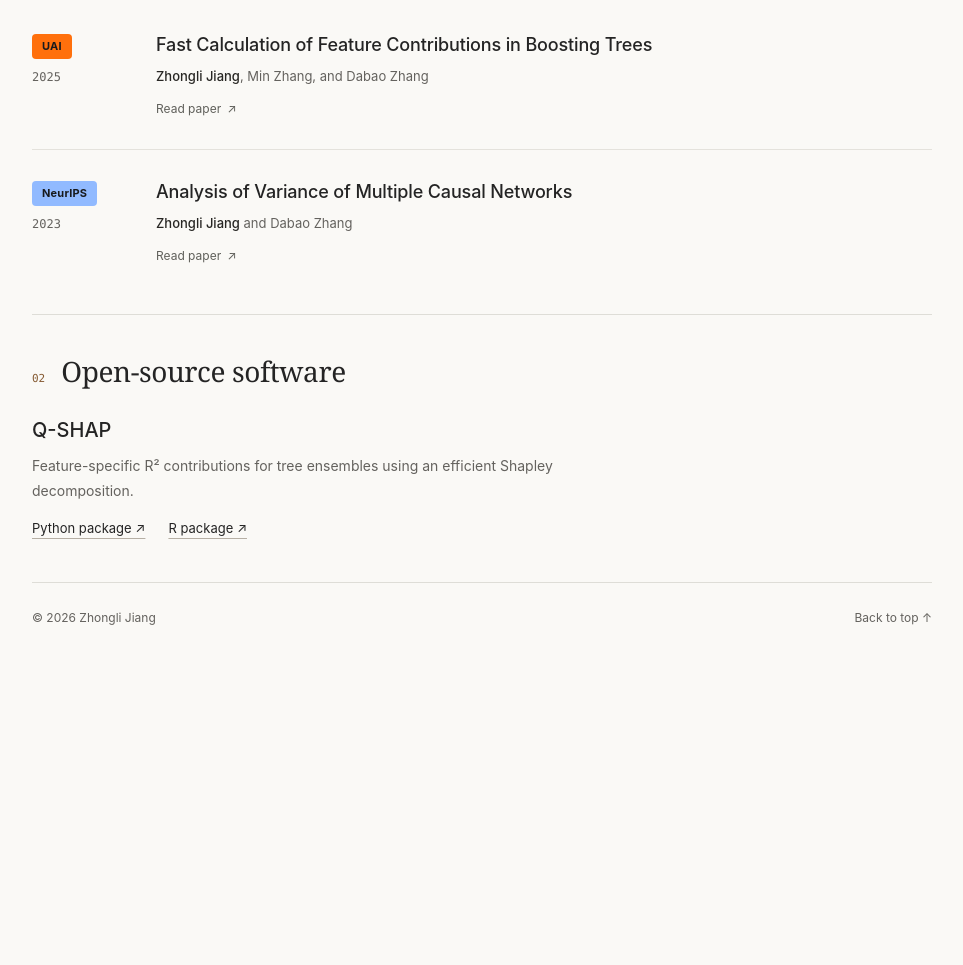
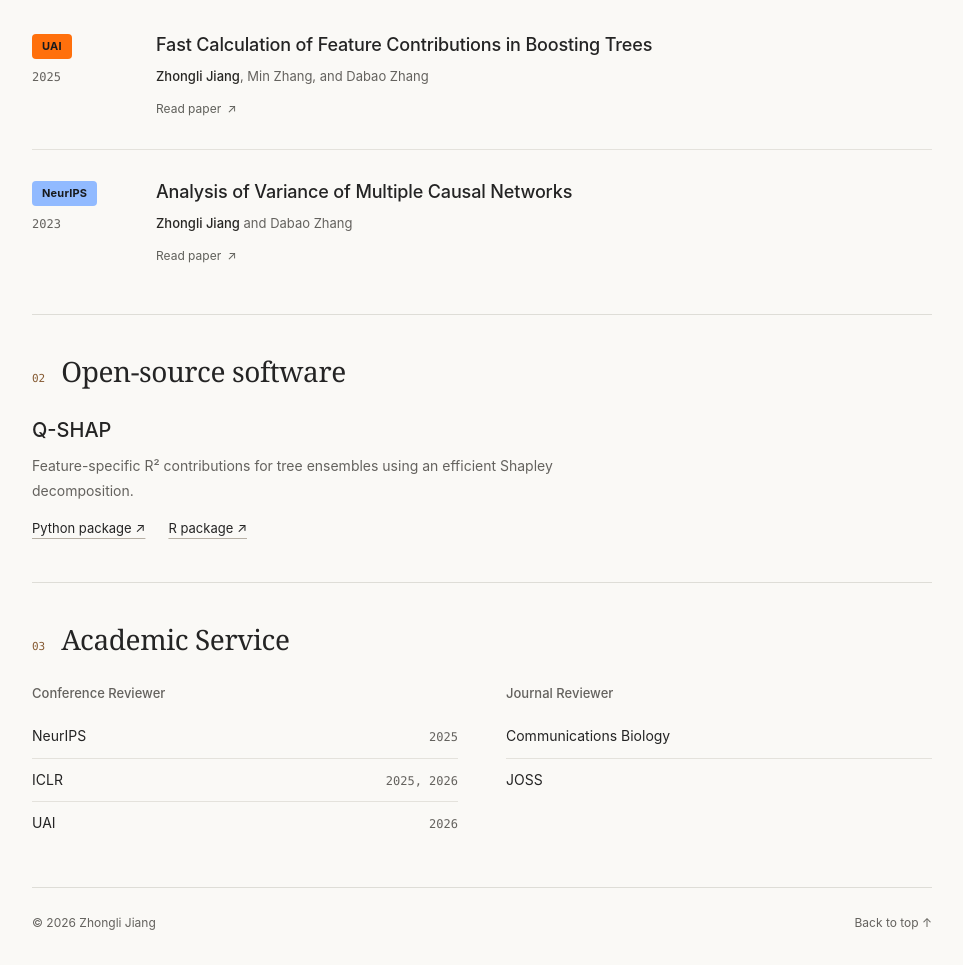
Before and after one commit to catstats/catstats.github.io, a plain HTML site: page index.html in a window 1280 px wide. Shown: the part 679-1644 px from the top of the page, without its empty margins (158-1121 px from the left). Before the commit the page ends 1339 px from the top, so only its background shows below. Drawn offline with Linux system fonts and the light colour scheme.

Commit message:
Add Academic Service section with reviewing experience

```diff
--- a/index.html
+++ b/index.html
@@ -3,7 +3,7 @@
 <head>
   <meta charset="utf-8">
   <meta name="viewport" content="width=device-width, initial-scale=1">
-  <meta name="description" content="Zhongli Jiang — representation learning, explainable artificial intelligence, causal inference, and bioinformatics. Selected publications and open-source software.">
+  <meta name="description" content="Zhongli Jiang — representation learning, explainable artificial intelligence, causal inference, and bioinformatics. Selected publications, open-source software, and academic service.">
   <meta name="theme-color" content="#141516">
   <title>Zhongli Jiang | Statistics & Machine Learning</title>
   <link rel="icon" href="assets/favicon.svg" type="image/svg+xml">
@@ -80,18 +80,25 @@
     .software h3 { font-size: 20px; }
     .software p { margin: 8px 0 14px; color: var(--muted); font-size: 14px; }
     .software .links { margin-top: 0; font-size: 13px; }
+    .service-grid { display: grid; grid-template-columns: repeat(2, minmax(0, 1fr)); gap: 48px; }
+    .service-grid h3 { margin: 0 0 12px; color: var(--muted); font-size: 13px; font-weight: 500; }
+    .service-list { list-style: none; padding: 0; margin: 0; }
+    .service-list li { display: flex; justify-content: space-between; align-items: baseline; gap: 16px; padding: 10px 0; font-size: 14px; line-height: 1.6; }
+    .service-list li + li { border-top: 1px solid var(--paper-line); }
+    .service-years { flex-shrink: 0; color: var(--muted); font: 12px/1.6 ui-monospace, SFMono-Regular, Menlo, monospace; }
     footer { display: flex; justify-content: space-between; gap: 24px; padding: 24px 0 32px; border-top: 1px solid var(--line); color: var(--muted); font-size: 12px; }
     footer a { text-decoration: none; }
     @media (max-width: 640px) {
       .wrap { width: calc(100% - 40px); }
       header { justify-content: space-between; gap: 12px; padding: 23px 0; }
-      nav { gap: 18px; }
+      nav { gap: 8px 18px; }
       .about { grid-template-columns: 1fr; padding: 38px 0; gap: 22px; }
       .monogram { width: 72px; height: 72px; margin-top: 0; font-size: 26px; }
       h1 { font-size: 42px; }
       .paper { grid-template-columns: 1fr; gap: 12px; padding: 24px 0; }
       .paper-meta { flex-direction: row; align-items: center; gap: 10px; padding-top: 0; }
       .paper h3 { font-size: 17px; }
+      .service-grid { grid-template-columns: 1fr; gap: 28px; }
       section + section { padding: 30px 0; }
       footer { font-size: 11px; }
     }
@@ -115,6 +122,7 @@
         <a href="#about">About</a>
         <a href="#publications">Publications</a>
         <a href="#software">Software</a>
+        <a href="#service">Service</a>
       </nav>
       <button class="theme-toggle" id="theme-toggle" type="button" aria-label="Switch color theme" title="Switch color theme" hidden>
         <svg class="icon-moon" viewBox="0 0 24 24" fill="none" stroke="currentColor" stroke-width="1.7" stroke-linecap="round" stroke-linejoin="round" aria-hidden="true"><path d="M21 12.79A9 9 0 1 1 11.21 3 7 7 0 0 0 21 12.79Z"/></svg>
@@ -172,6 +180,26 @@
           </article>
         </div>
       </section>
+      <section id="service" aria-labelledby="service-title">
+        <div class="section-title"><span class="number" aria-hidden="true">03</span><h2 id="service-title">Academic Service</h2></div>
+        <div class="service-grid">
+          <div>
+            <h3>Conference Reviewer</h3>
+            <ul class="service-list">
+              <li><span>NeurIPS</span><span class="service-years">2025</span></li>
+              <li><span>ICLR</span><span class="service-years">2025, 2026</span></li>
+              <li><span>UAI</span><span class="service-years">2026</span></li>
+            </ul>
+          </div>
+          <div>
+            <h3>Journal Reviewer</h3>
+            <ul class="service-list">
+              <li>Communications Biology</li>
+              <li>JOSS</li>
+            </ul>
+          </div>
+        </div>
+      </section>
     </main>
     <footer><span>© 2026 Zhongli Jiang</span><a href="#top">Back to top ↑</a></footer>
   </div>
```
Also changed, not shown: README.txt.
